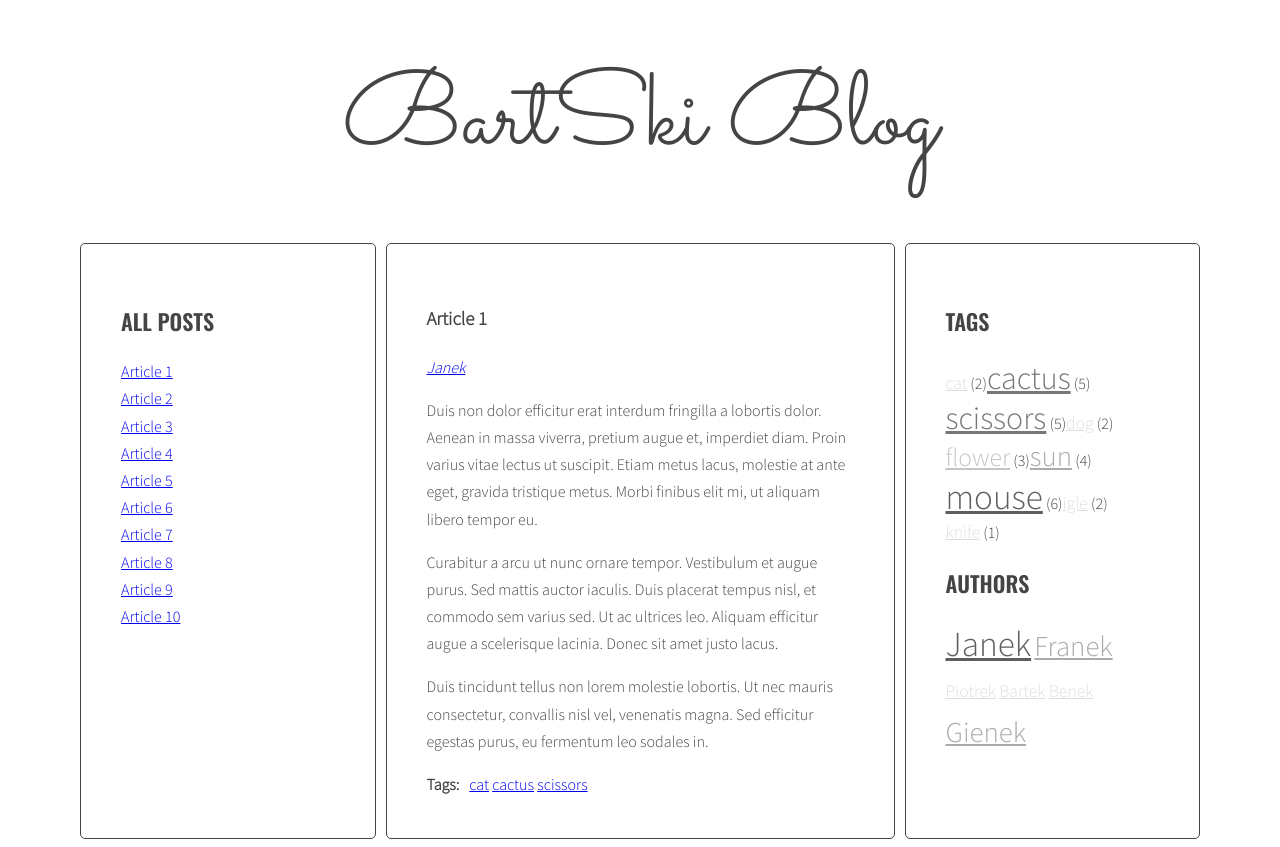
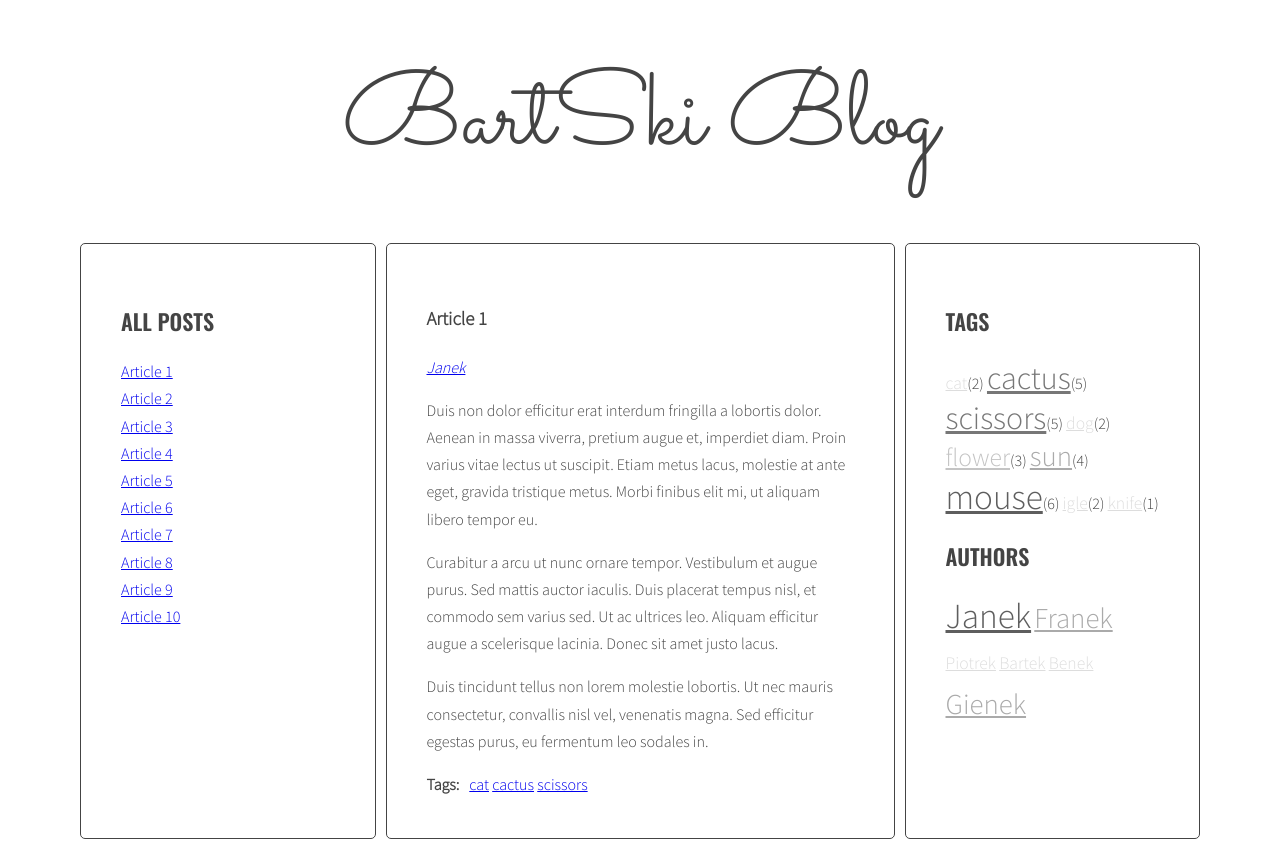
Before and after one commit to BartekZimny/javascript-blog, a website: page index.html in a window 1280 px wide. Drawn offline with nearby package versions, Linux system fonts and the light colour scheme.

Commit message:
Add author tag clouds handlebars

```diff
--- a/index.html
+++ b/index.html
@@ -240,6 +240,17 @@
     <li><a href="#tag-{{ id }}"><span>{{ title }}</span></a></li>
   </script>
 
+  <script id="template-tagcloud-link" type="text/x-handlebars-template">
+    {{#each tags}}
+      <li><a href="#tag-{{ tag }}" class="tag-size-{{ className }}">{{ tag }} </a></li><li> ({{ count }})</li>
+    {{/each}}
+  </script>
+  <script id="template-authorcloud-link" type="text/x-handlebars-template">
+    {{#each authors}}
+      <li><a href="#author-{{ author }}" class="tag-size-{{ className }}">{{ author }} </a></li><li> ({{ count }})</li>
+    {{/each}}
+  </script>
+
   <script src="js/script.js"></script>
 </body>
 
--- a/js/script.js
+++ b/js/script.js
@@ -1,9 +1,11 @@
 {
-
   const templates = {
     articleLink: Handlebars.compile(document.querySelector('#template-article-link').innerHTML),
     authorLink: Handlebars.compile(document.querySelector('#template-author-link').innerHTML),
     tagLink: Handlebars.compile(document.querySelector('#template-tag-link').innerHTML),
+    tagCloudLink: Handlebars.compile(document.querySelector('#template-tagcloud-link').innerHTML),
+    authorCloudLink: Handlebars.compile(document.querySelector('#template-authorcloud-link').innerHTML)
+
   }
 
   const titleClickHandler = function (event) {
@@ -138,9 +140,9 @@
   }
 
   function generateTags() {
-
     /* [NEW] create a new variable allTags with an empty object */
     let allTags = {};
+    //console.log('allTags', allTags);
 
     /* find all articles */
     const articles = document.querySelectorAll(optArticleSelector);
@@ -148,7 +150,6 @@
 
     /* START LOOP: for every article: */
     for (let article of articles) {
-
       /* find tags wrapper */
       const taglist = article.querySelector(optArticleTagsSelector);
       //console.log('taglist', taglist);
@@ -162,7 +163,7 @@
 
       /* split tags into array */
       const articleTagsArray = articleTags.split(' ');
-      //console.log('articleTagsArray:', articleTagsArray);
+      //console.log('articleTagsArray', articleTagsArray);
 
       /* START LOOP: for each tag */
       for (let tag of articleTagsArray) {
@@ -171,7 +172,6 @@
         /* generate HTML of the link */
         //old version
         //const linkHTML = '<li><a href="#tag-' + tag + '">' + tag + '</a></li>' + ' ';
-        //console.log('linkHTML:', linkHTML);
 
         //new handlebars version
         const linkHTMLData = {id: tag, title: tag}
@@ -180,48 +180,56 @@
 
         /* add generated code to html variable */
         html = html + linkHTML;
-        //console.log('html:', html);
+        //console.log('html', html);
 
         /* [NEW] check if this link is NOT already in allTags */
+        //eslint-disable-next-line
         if (!allTags.hasOwnProperty(tag)) {
-          /* [NEW] add tag to allTags object */
+          /* [NEW] add generated code to allTags array */
           allTags[tag] = 1;
         } else {
           allTags[tag]++;
         }
+
         /* END LOOP: for each tag */
       }
       /* insert HTML of all the links into the tags wrapper */
       taglist.innerHTML = html;
-
       /* END LOOP: for every article: */
     }
     /* [NEW] find list of tags in right column */
     const tagList = document.querySelector('.tags');
-
-    /* [NEW] add html from allTags to tagList */
-    //tagList.innerHTML = allTags.join(' ');
-    //console.log(allTags);
-
-    /* [NEW] create variable for all links HTML code */
     const tagsParams = calculateTagsParams(allTags);
     //console.log('tagsParams:', tagsParams);
-    let allTagsHTML = '';
+
+    /*[NEW] add html from allTags to taglist */
+    const allTagsData = {
+      tags: []
+    };
+    //console.log('allTagsHTML:', allTagsHTML);
 
     /* [NEW] START LOOP: for each tag in allTags: */
     for (let tag in allTags) {
 
-      /* [NEW] generate code of link and add it to allTagHTML */
-      const tagLinkHTML = '<li><a class>"' + calculateTagClass(allTags[tag], tagsParams) + '" href="#tag-' + tag + '">' + tag + '</a></li>';
-      allTagsHTML += '<li><a class="tag-size-' + calculateTagClass(allTags[tag], tagsParams) + '" href="#tag-' + tag + '"><span>' + tag + '</span></a>' + ' (' + allTags[tag] + ') </li>';
+      /*[NEW] generate code of a link and add it to allTagsHTML */
+      //old version
+      //allTagsHTML += '<li class ="tag-size-' + calculateTagClass(allTags[tag], tagsParams) +'">' + tag + ' (' + allTags[tag] + ') </li>';
+      //allTagsHTML += tagLinkHTML;
 
-      //allTagsHTML += tagLinkHTML;
-      //console.log('allTagsHTML:', allTagsHTML);
+      //new handlebars version
+      allTagsData.tags.push({
+        tag: tag,
+        count: allTags[tag],
+        className: calculateTagClass(allTags[tag], tagsParams)
+      });
+      //console.log('tagLinkHTML:', tagLink);
+
+      /* [NEW] END LOOP: for each tag in allTags: */
     }
 
-    /* [NEW] END LOOP: for each tag in allTags: */
-    /* [NEW] add html from allTagsHTML to tagList */
-    tagList.innerHTML = allTagsHTML;
+    /* [NEW] add html from allTags to tagList */
+    tagList.innerHTML = templates.tagCloudLink(allTagsData);
+    //console.log('allTagsHTML:', allTagsData);
   }
   generateTags();
 
@@ -349,8 +357,17 @@
       //console.log('articleAuthor:', articleAuthor);
 
       /* generate HTML of the link */
-      const linkHTML = '<a href="#author-' + articleAuthor + '">' + articleAuthor + '</a>' + ' ';
+      //old version
+      //const linkHTML = '<a href="#author-' + articleAuthor + '">' + articleAuthor + '</a>' + ' ';
       //console.log('linkHTML:', linkHTML);
+
+      //new handlebars version
+      const linkHTMLData = {
+        id: articleAuthor,
+        title: articleAuthor
+      };
+      const linkHTML = templates.authorLink(linkHTMLData);
+      //console.log('linkauthorHTML:', linkHTML);
 
       /* add generated code to html variable */
       html = html + linkHTML;
```
